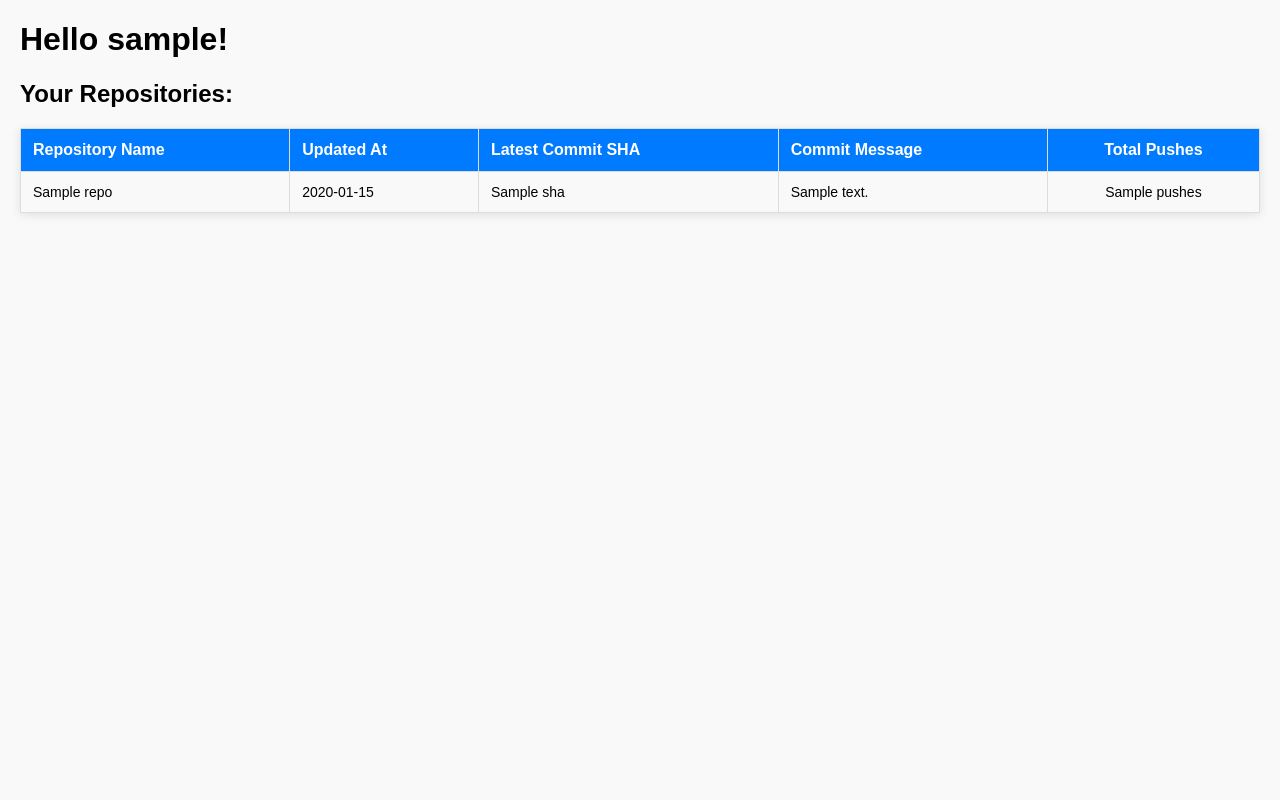
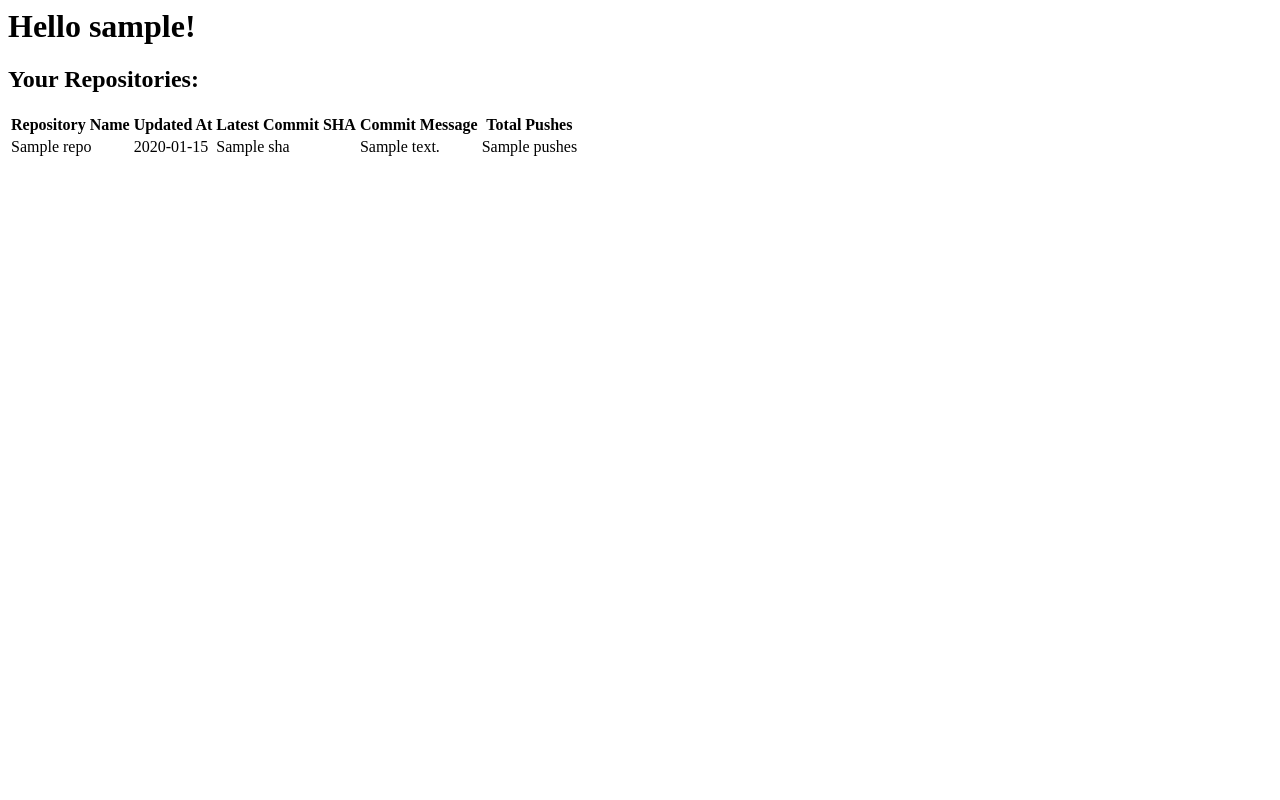
Before and after one commit to willholyhasted/SSE-Session-2, a Flask app: template templates/github_hello.html in a window 1280 px wide. Run offline with Flask 3, Linux system fonts and the light colour scheme; the template is opened without the code that fills it: most values are stand-ins (such as "Sample title", 1, 10 or a date in 2020).

Commit message:
more simple html code

```diff
--- a/app.py
+++ b/app.py
@@ -4,6 +4,7 @@ import requests
 from flask import Flask, render_template, request
 
 app = Flask(__name__)
+app.config['DEBUG'] = True
 
 
 def make_request(username):
--- a/templates/github_hello.html
+++ b/templates/github_hello.html
@@ -1,51 +1,3 @@
-<!DOCTYPE html>
-<html lang="en">
-<head>
-    <meta charset="UTF-8">
-    <meta name="viewport" content="width=device-width, initial-scale=1.0">
-    <title>GitHub Repositories</title>
-    <style>
-        body {
-            font-family: Arial, sans-serif;
-            margin: 20px;
-            background-color: #f9f9f9;
-        }
-        table {
-            width: 100%;
-            border-collapse: collapse;
-            margin-top: 20px;
-            box-shadow: 0 2px 10px rgba(0, 0, 0, 0.1);
-        }
-        th, td {
-            border: 1px solid #ddd;
-            padding: 12px;
-            text-align: left;
-        }
-        th {
-            background-color: #007bff;
-            color: white;
-        }
-        tr:nth-child(even) {
-            background-color: #f2f2f2;
-        }
-        tr:hover {
-            background-color: #e0e0e0;
-        }
-        td {
-            max-width: 150px;  /* Set a max width for commit SHA and adjust as needed */
-            overflow: hidden;
-            text-overflow: ellipsis;
-            white-space: nowrap;
-            font-size: 14px;  /* Slightly increase font size for readability */
-        }
-        .commit-message {
-            max-width: 300px;  /* Allow more space for commit messages */
-        }
-        .total-pushes {
-            text-align: center;  /* Center align the total pushes column */
-        }
-    </style>
-</head>
 <body>
     <h1>Hello {{ username }}!</h1>
     <h2>Your Repositories:</h2>
@@ -56,7 +8,7 @@
                 <th>Updated At</th>
                 <th>Latest Commit SHA</th>
                 <th>Commit Message</th>
-                <th class="total-pushes">Total Pushes</th>  <!-- New column for pushes -->
+                <th>Total Pushes</th>  <!-- New column for pushes -->
             </tr>
         </thead>
         <tbody>
@@ -65,16 +17,15 @@
                     <td>{{ repo }}</td>
                     <td>{{ updated_at }}</td>
                     <td>{{ last_commit.sha if last_commit else 'N/A' }}</td>
-                    <td class="commit-message">{{ last_commit.message if last_commit else 'N/A' }}</td>
-                    <td class="total-pushes">{{ pushes }}</td>  <!-- Display the number of pushes -->
+                    <td>{{ last_commit.message if last_commit else 'N/A' }}</td>
+                    <td>{{ pushes }}</td>  <!-- Display the number of pushes -->
                 </tr>
             {% endfor %}
             {% if not repo_data %}
                 <tr>
-                    <td colspan="5" style="text-align: center;">No repositories found.</td>
+                    <td colspan="5">No repositories found.</td>
                 </tr>
             {% endif %}
         </tbody>
     </table>
 </body>
-</html>
```
